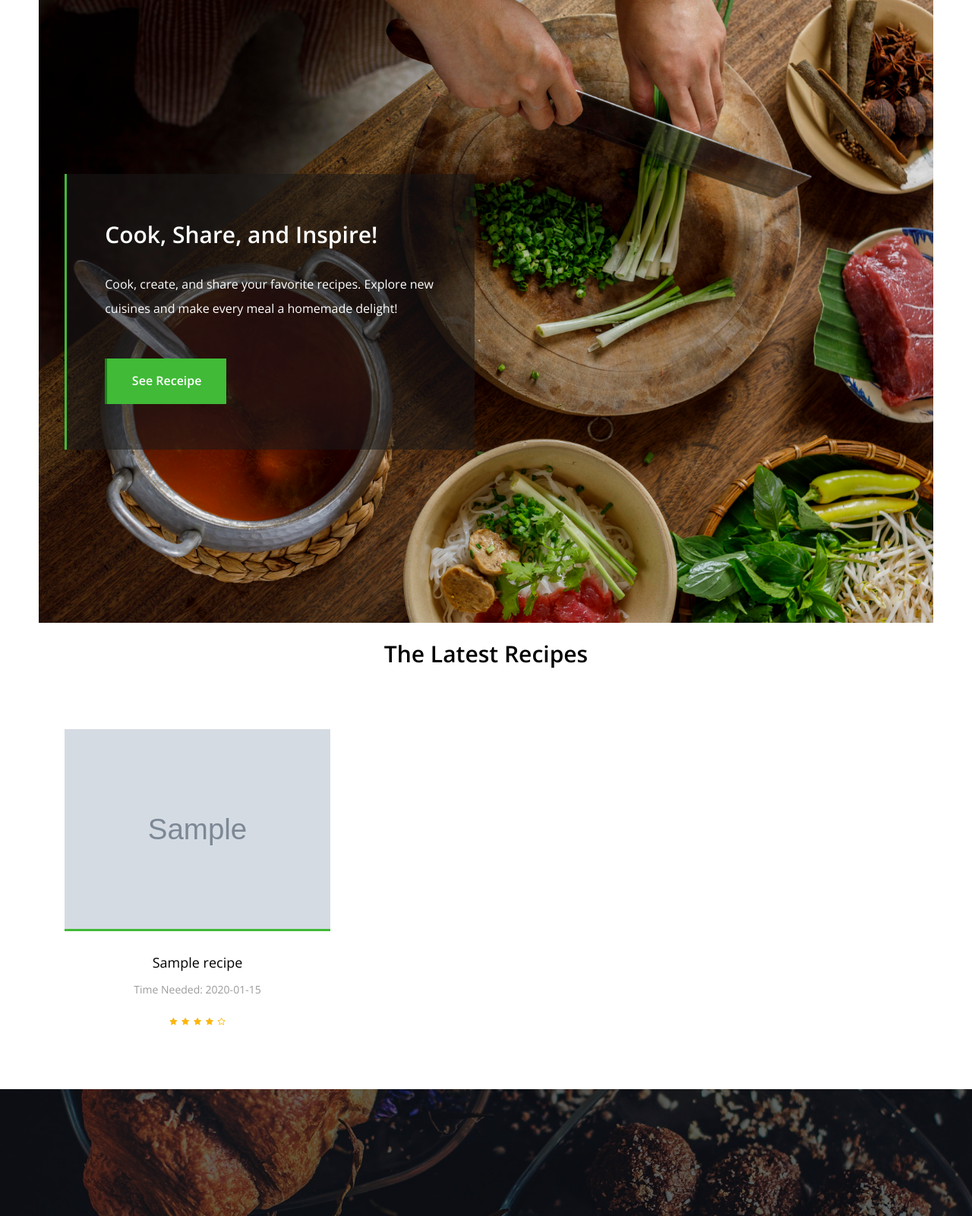
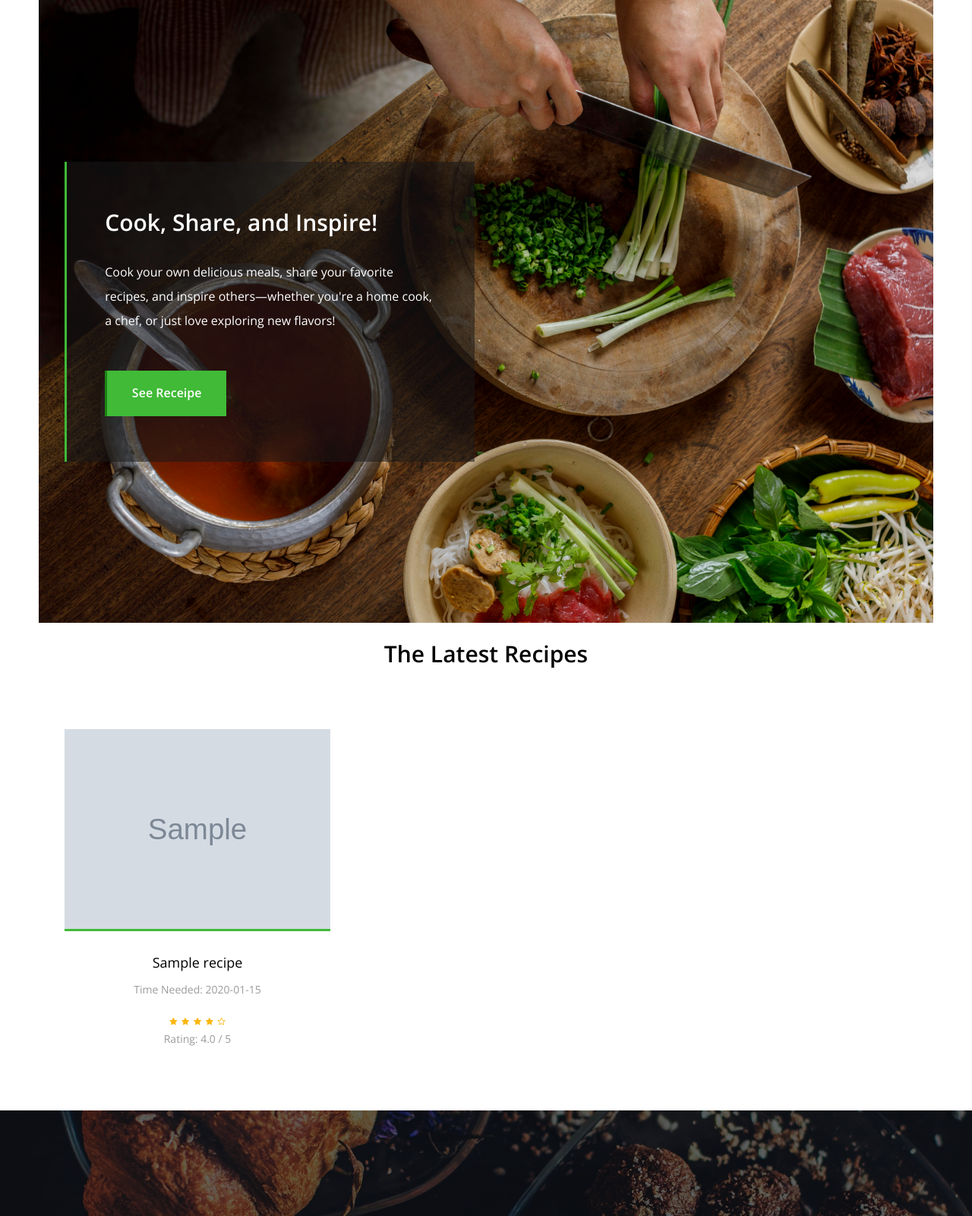
Before and after one commit to ann-jo-mathew/recipe_system, a Django app: page / in a window 1280 px wide. Shown: the part 195-1796 px from the top of the page at 76% size. Run offline with Django 5.2, Linux system fonts and the light colour scheme; tables that the repository leaves empty hold one stand-in row (values such as "Sample post"); grey boxes marked "Sample" are stand-in pictures; some libraries are stand-ins or nearby versions; some web fonts are replaced.

Commit message:
Corrected models and successfully displayed the ratings

```diff
--- a/recipe/recipeApp/admin.py
+++ b/recipe/recipeApp/admin.py
@@ -3,7 +3,7 @@ from django.contrib import admin
 # Register your models here.
 from .models import Recipe
 from .models import Ingredient
-from .models import RecipeIngredient
+""" from .models import RecipeIngredient """
 from .models import Instruction
 from .models import Favorite
 from .models import Rating
@@ -12,7 +12,7 @@ from .models import Rating
 
 admin.site.register(Recipe)
 admin.site.register(Ingredient)
-admin.site.register(RecipeIngredient)
+""" admin.site.register(RecipeIngredient) """
 admin.site.register(Instruction)
 admin.site.register(Favorite)
 admin.site.register(Rating)
--- a/recipe/recipeApp/models.py
+++ b/recipe/recipeApp/models.py
@@ -18,31 +18,49 @@ class Recipe(Timestamp):
     recipe_name = models.CharField(max_length=255)
     image = models.ImageField(upload_to='recipe_images/', null=True, blank=True)
     time_needed = models.CharField(max_length=50, default="Not specified")
+    serving_portion = models.CharField(max_length=50, default="1 serving")
 
+    class Meta:
+        unique_together = ('user', 'recipe_name')
 
     def __str__(self):
         return self.recipe_name
 
-class Ingredient(Timestamp):
+""" class Ingredient(Timestamp):
     ingredient_name = models.CharField(max_length=255)
 
     def __str__(self):
-        return self.ingredient_name
+        return self.ingredient_name """
 
-class RecipeIngredient(Timestamp):
+""" class RecipeIngredient(Timestamp):
     recipe = models.ForeignKey(Recipe, on_delete=models.CASCADE)
     ingredient = models.ForeignKey(Ingredient, on_delete=models.CASCADE)
     measure = models.CharField(max_length=50, default="Enter measurement")
 
     def __str__(self):
-        return f"{self.recipe.recipe_name}: {self.ingredient.ingredient_name} - {self.measure}"
+        return f"{self.recipe.recipe_name}: {self.ingredient.ingredient_name} - {self.measure}"   """
 
+class Ingredient(Timestamp):
+    recipe = models.ForeignKey(Recipe, on_delete=models.CASCADE,null=True,blank=False) #null=True,blank=False because we want to make sure that the ingredient is always associated with a recipe
+    ingredient_name = models.CharField(max_length=255)  # Ingredient name (not globally unique)
+    measure = models.CharField(max_length=50, default="Enter measurement")  # Users enter measurement manually
+
+    class Meta:
+        unique_together = ('recipe', 'ingredient_name')
+        # 🔹 Ensures that **an ingredient is not added twice to the same recipe**.
+
+    def __str__(self):
+        return f"{self.ingredient_name} - {self.measure}"
 
 class Instruction(Timestamp):
     recipe = models.ForeignKey(Recipe, on_delete=models.CASCADE)
     step_no = models.IntegerField()
     description = models.TextField()
-    image = models.ImageField(upload_to='instruction_images/', null=True, blank=True)
+    """ image = models.ImageField(upload_to='instruction_images/', null=True, blank=True) """
+
+    class Meta:
+        unique_together = ('recipe', 'step_no')
+        # 🔹 Ensures that **step numbers do not repeat** within the same recipe.
 
     def __str__(self):
         return f"Step {self.step_no} for {self.recipe.recipe_name}"
@@ -63,6 +81,9 @@ class Rating(Timestamp):
     rating = models.IntegerField()  # Example: 1-5 stars
     comment = models.TextField(null=True, blank=True)
 
+    class Meta:
+        unique_together = ('user', 'recipe')# Prevent duplicate ratings
+
     def __str__(self):
         return f"{self.user.username} rated {self.recipe.recipe_name} {self.rating} stars"
 
--- a/recipe/recipeApp/templates/recipeApp/index.html
+++ b/recipe/recipeApp/templates/recipeApp/index.html
@@ -32,7 +32,7 @@
                         <div class="col-12 col-md-9 col-lg-7 col-xl-6">
                             <div class="hero-slides-content">
                                 <h2 >Cook, Share, and Inspire!</h2>
-                                <p >Cook, create, and share your favorite recipes. Explore new cuisines and make every meal a homemade delight!</p>
+                                <p >Cook your own delicious meals, share your favorite recipes, and inspire others—whether you're a home cook, a chef, or just love exploring new flavors!</p>
                                 <a href="#" class="btn delicious-btn">See Receipe</a>
                             </div>
                         </div>
@@ -75,12 +75,20 @@
                                         <p>Time Needed: {{ recipe.time_needed }}</p>
                                         <!-- <a href="{% url 'recipe_detail' recipe_name=recipe.recipe_name %}">View Details</a>-->
                                    <!--</a> -->
+                                   <!--Strar rating-->
                                     <div class="ratings">
-                                        <i class="fa fa-star" aria-hidden="true"></i>
-                                        <i class="fa fa-star" aria-hidden="true"></i>
-                                        <i class="fa fa-star" aria-hidden="true"></i>
-                                        <i class="fa fa-star" aria-hidden="true"></i>
-                                        <i class="fa fa-star-o" aria-hidden="true"></i>
+                                        {% for _ in "12345"|slice:recipe.full_stars %}
+                                            <i class="fa fa-star" aria-hidden="true"></i>
+                                        {% endfor %}
+                                        {% for _ in "12345"|slice:recipe.empty_stars %}
+                                            <i class="fa fa-star-o" aria-hidden="true"></i>
+                                        {% endfor %}
+
+                                        {% if recipe.avg_rating %}
+                                            <p>Rating: {{ recipe.avg_rating|floatformat:1 }} / 5</p>
+                                        {% else %}
+                                            <p>No ratings yet</p>
+                                        {% endif %}
                                     </div>
                                 </div>
                             </div>
--- a/recipe/recipeApp/views.py
+++ b/recipe/recipeApp/views.py
@@ -1,5 +1,5 @@
 from django.shortcuts import render, redirect, get_object_or_404
-from .models import Recipe, RecipeIngredient, Instruction, Rating, Favorite, UserProfile
+from .models import Recipe, Ingredient, Instruction, Rating, Favorite, UserProfile
 from django.contrib.auth.models import User
 from django.contrib.auth import authenticate, login as auth_login, logout as auth_logout, get_user_model
 # Rename to avoid conflict
@@ -88,9 +88,16 @@ def logout_user(request):
     auth_logout(request)
     messages.success(request, "Thanks for spending some quality time with the website today. Log in again if needed.")
     return redirect('index')  # Redirect to homepage
+
 # Index View
 def index(request):
-    latest_recipes = Recipe.objects.order_by('-created_at')[:6]  # Fetch latest 6 recipes
+    latest_recipes = Recipe.objects.annotate(avg_rating=Avg('rating__rating')).order_by('-created_at')[:6]  # Fetch latest 6 recipes
+
+    # Convert avg_rating to full_stars and empty_stars
+    for recipe in latest_recipes:
+        recipe.full_stars = int(recipe.avg_rating) if recipe.avg_rating else 0
+        recipe.empty_stars = 5 - recipe.full_stars
+
     context = {
         'latest_recipes': latest_recipes,
         'user': request.user  # Include the user object in the context
@@ -131,7 +138,7 @@ def search_recipe(request):
 
     for recipe in recipes:
         # Fetch ingredients and instructions for each recipe
-        recipe.ingredients = RecipeIngredient.objects.filter(recipe=recipe)
+        recipe.ingredients = Ingredient.objects.filter(recipe=recipe)
         recipe.instructions = Instruction.objects.filter(recipe=recipe).order_by('step_no')
         ratings = Rating.objects.filter(recipe=recipe)
 
@@ -153,7 +160,7 @@ def passwordreset(request):
 def recipe_detail(request, recipe_name):
     recipe = get_object_or_404(Recipe, recipe_name=recipe_name)
     instructions = Instruction.objects.filter(recipe=recipe).order_by('step_no')
-    ingredients = RecipeIngredient.objects.filter(recipe=recipe)
+    ingredients = Ingredient.objects.filter(recipe=recipe)
 
     # Calculate average rating
     average_rating = Rating.objects.filter(recipe=recipe).aggregate(Avg('rating'))['rating__avg'] or 0
@@ -206,3 +213,7 @@ def favorite_recipe(request, recipe_id):
 def favorites(request):
     favorite_recipes = Recipe.objects.filter(favorite__user=request.user)
     return render(request, 'recipeApp/favorites.html', {'favorite_recipes': favorite_recipes})
+
+def recipe_list(request):
+    recipes = Recipe.objects.all().annotate(avg_rating=Avg('rating__rating'))
+    return render(request, 'recipeApp/recipe_list.html', {'recipes': recipes})
```
Also changed, not shown: recipe/recipeApp/migrations/0011_ingredient_measure_ingredient_recipe_and_more.py (added), recipe/recipeApp/migrations/0012_alter_instruction_unique_together_and_more.py (added), 1 other file.
